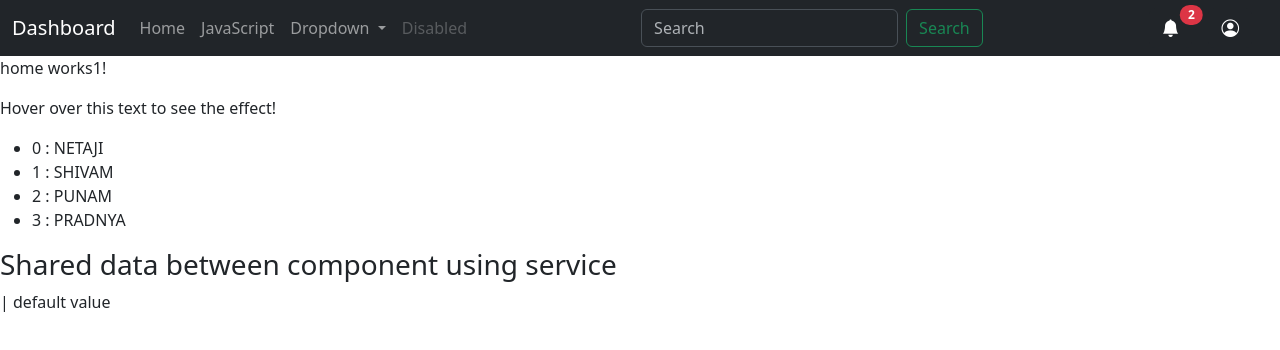
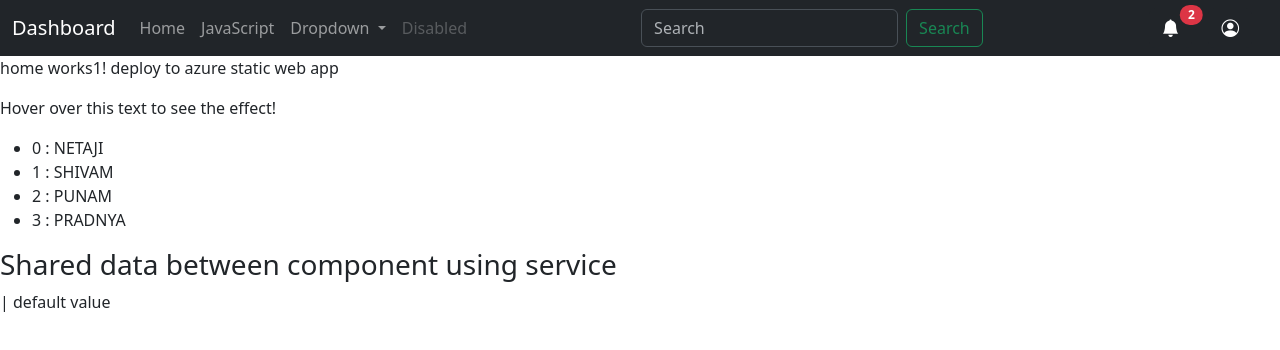
Before and after one commit to ntjchavan/angular19, an Angular app: page / in a window 1280 px wide. Shown: the top 350 px of the page. Built offline with nearby package versions, Linux system fonts and the light colour scheme.

Commit message:
text changed for home component

```diff
--- a/src/app/home/home.component.html
+++ b/src/app/home/home.component.html
@@ -1,4 +1,4 @@
-<p appCustomStyle>home works1!</p>
+<p appCustomStyle>home works1! deploy to azure static web app</p>
 <p appCustomStyle>Hover over this text to see the effect!</p>
 
 <div>
```
